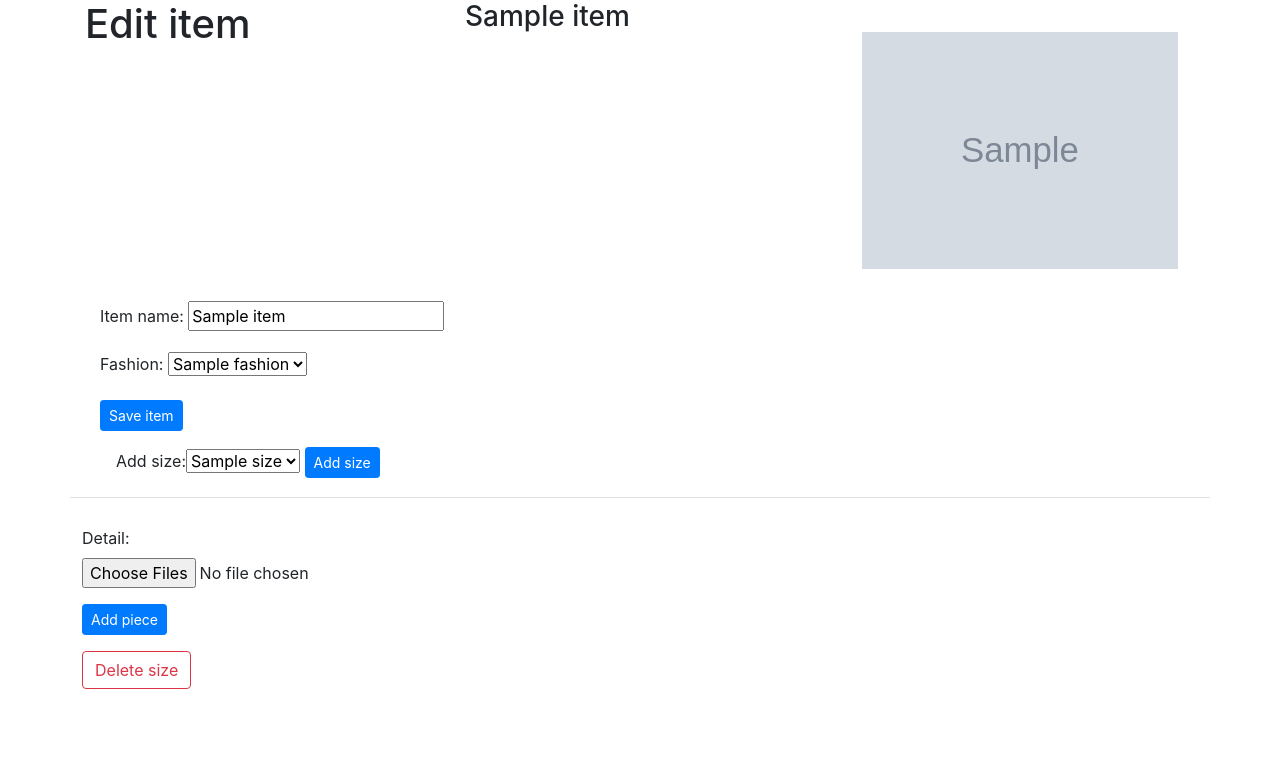
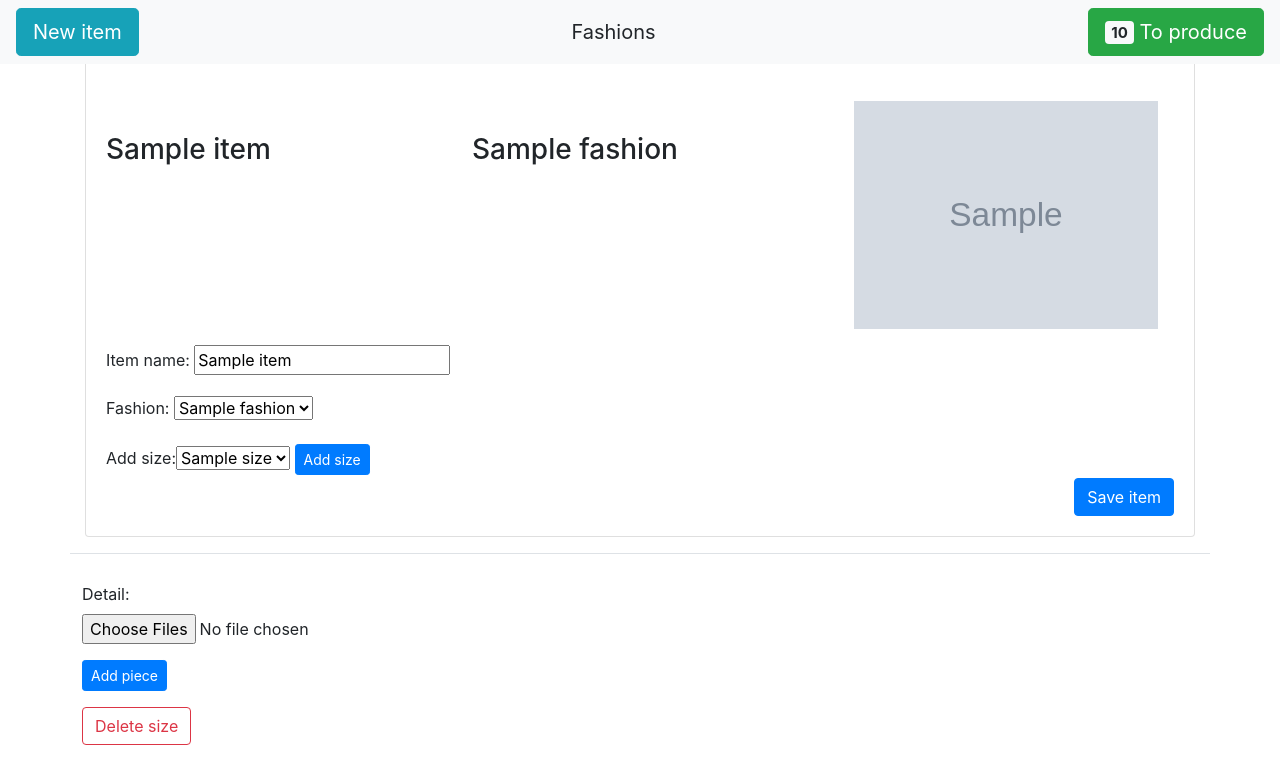
Before and after one commit to Dogthemachine/CutNestPrint, a Django app: page /item_edit/1/1/ in a window 1280 px wide. Shown: the top 784 px of the page. Run offline with Django 3.2, Linux system fonts and the light colour scheme; tables that the repository leaves empty hold one stand-in row (values such as "Sample post"); grey boxes marked "Sample" are stand-in pictures; some libraries are stand-ins or nearby versions.

Commit message:
Making new item button

```diff
--- a/CutNestPrint/urls.py
+++ b/CutNestPrint/urls.py
@@ -19,13 +19,13 @@ from django.conf import settings
 from django.conf.urls.static import static
 
 from apps.nest.views import produce_page, fashions_page, new_item, items_list, produce_add, produce_del, item_edit, \
-    item_size_del, piece_del, produce_result
+    item_size_del, piece_del, produce_result, add_new_item
 
 urlpatterns = [
     path('admin/', admin.site.urls),
     path("", fashions_page, name="main_page"),
     path("fashions/", fashions_page, name="fashions_page"),
-    path("new/", new_item, name="new_item"),
+    path("new/", add_new_item, name="add_new_item"),
     path("items_list/<int:fashion_id>/", items_list, name="items_list"),
     path("produce/", produce_page, name="produce_page"),
     path("produce-add/<int:imagesize_id>/<int:amount>/", produce_add, name="produce_add"),
--- a/apps/nest/views.py
+++ b/apps/nest/views.py
@@ -10,6 +10,8 @@ from apps.nest.helpers import TIFF2SVG
 import os
 import re
 import shutil
+import datetime
+from PIL import Image
 
 def main_page(request):
 
@@ -144,6 +146,21 @@ def produce_result(request):
 
 
 @json_view
+def add_new_item(request):
+
+    if request.method == "POST":
+        new = Items()
+        new.cats_id = 10000
+        new.name = "New Item"
+        new.added = datetime.datetime.now()
+        new.fashions = Fashions.objects.filter(showcase_displayed=True)[0]
+        im = Image.open(str(settings.BASE_DIR) + "/assets/img/new_item_image.png")
+        new.image.file = im
+        new.save()
+
+        return redirect('item_edit', new.id, 0)
+
+@json_view
 def produce_add(request, imagesize_id, amount):
 
     if request.method == "POST":
@@ -169,10 +186,10 @@ def produce_del(request, imagesize_id):
     if request.method == "POST":
         imagesize = get_object_or_404(ItemsSizes, id=imagesize_id)
         ProducePage.objects.filter(items_sizes=imagesize).delete()
-        return {"success": True}
-
-    else:
-        return {"success": False}
+        return render(
+            request,
+            "nest/items_list.html", {'items': items},
+        )
 
 
 @json_view
--- a/assets/js/script.js
+++ b/assets/js/script.js
@@ -84,4 +84,18 @@ $(document).ready(function() {
         });
    });
 
+   $('.cnp-add-item').on('click', function() {
+
+        $.ajax({
+            url: '/new/',
+            type: 'post',
+            success: function(data) {
+                if (data.success) {
+                    location.reload();
+                } else {
+                }
+            }
+        });
+   });
+
 });
--- a/templates/nest/item_edit.html
+++ b/templates/nest/item_edit.html
@@ -6,37 +6,40 @@
 
 {% block content %}
 
- <div class="row">
+{% include 'nest/main_bar.html' %}
 
-    <div class="col-4"><h1>{% trans 'Edit item' %}</h1></div>
-    <div class="col-4"><h3>{{ item.name }}</h3></div>
+<div class="row mb-3"></div>
 
+<div class="card mb-3" >
+    <div class="row no-gutters">
+        <div class="card-body">
+            <div class="row pt-5">
 
-    <div class="col-4 p-3">
+                <div class="col-4 pt-5"><h3>{{ item.name }}</h3></div>
+                <div class="col-4 pt-5"><h3>{{ item.fashions }}</h3></div>
+
+                <div class="col-md-4 xt-righte">
                     <img src="{{ MEDIA_URL }}{{ item.image }}" class="img-fluid p-3">
                 </div>
 
                 <div class="col-12">
                   <form method="POST">{% csrf_token %}
-        <div class="col-12">
                       {{ item_form.as_p }}
-          <button class="btn btn-primary btn-sm" name="edit_item" type="submit">{% trans 'Save item' %}</button>
+                      {{ size_form }}
+                      <button class="btn btn-primary btn-sm" name="add_size" type="submit">{% trans 'Add size' %}</button>
+                      <div class="text-right">
+                        <button class="btn btn-primary btn-l" name="edit_item" type="submit">{% trans 'Save item' %}</button>
                       </div>
                   </form>
                 </div>
 
             </div>
+        </div>
+    </div>
+</div>
+
 
 <div class="row">
-
-  <div class="col-12 m-3">
-      <form method="POST">{% csrf_token %}
-        <div class="col-12">
-          {{ size_form }}
-          <button class="btn btn-primary btn-sm" name="add_size" type="submit">{% trans 'Add size' %}</button>
-        </div>
-      </form>
-  </div>
 
   <table class="table">
 
--- a/templates/nest/main_bar.html
+++ b/templates/nest/main_bar.html
@@ -3,7 +3,7 @@
 
 <nav class="navbar fixed-top navbar-light bg-light">
   <div class="form-inline my-2 my-lg-0">
-    <a class="btn btn-info btn-lg" href="{% url 'new_item' %}">{% trans 'New item' %}</a>
+    <a class="btn btn-info btn-lg cnp-add-item" href='#'>{% trans 'New item'%}</a>
   </div>
   <div class="form-inline my-2 my-lg-0">
     <a class="btn btn-default btn-lg" href="{% url 'main_page' %}">{% trans 'Fashions' %}</a>
```
Also changed, not shown: requirements.txt (+16 -1 lines), apps/nest/migrations/0012_auto_20210821_1851.py (added), assets/img/new_item_image.png (added). Lines whose indentation alone changed are shown as unchanged.
